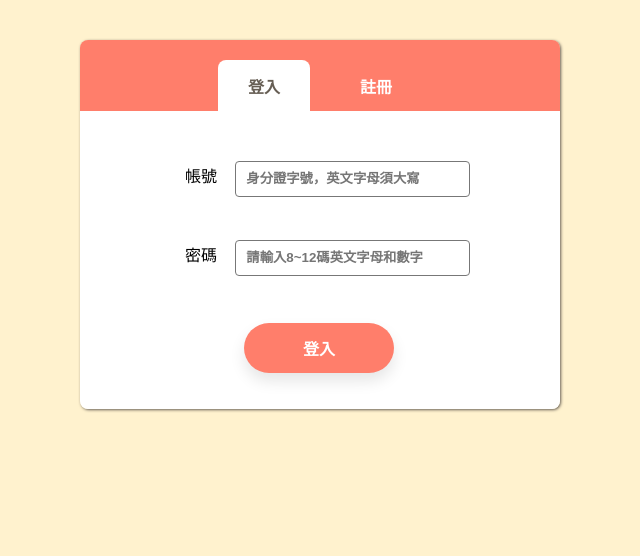
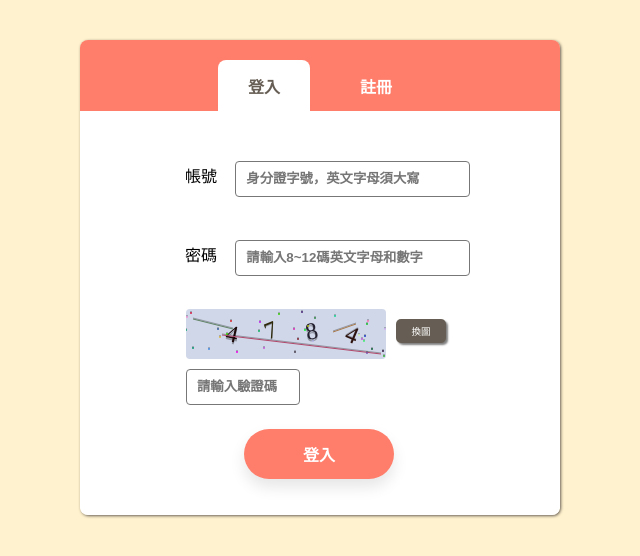
Before and after one commit to Shane360129/animal_adoption, a website: page pages/member/login.html in a window 1280 px wide. Shown: the whole page, without its empty margins (320-960 px from the left). Drawn offline with nearby package versions, Linux system fonts and the light colour scheme.

Commit message:
增加登入驗證碼

```diff
--- a/Js/views/member/login.js
+++ b/Js/views/member/login.js
@@ -41,10 +41,15 @@ pwdDOM.addEventListener("blur", () => {
     }
 })
 
+// 驗證碼欄位
+const validTextDOM = document.querySelector("#validText");
+
 loginBtnDOM.addEventListener("click", () => {
     // 若有欄位是空
-    if (memberIdDOM.value.trim() === "" || pwdDOM.value.trim() === "") {
-        return swal("注意!", "輸入資料錯誤", "error");
+    if (memberIdDOM.value.trim() === ""
+        || pwdDOM.value.trim() === ""
+        || validTextDOM.value.trim() === "") {
+        return swal("注意!", "有欄位未填寫", "error");
     }
 
     // location.href="/";
--- /dev/null
+++ b/Js/views/member/verifycode.js
@@ -0,0 +1,121 @@
+// 參考來源:
+// --- 數字圖形驗證 ---
+// https://www.facebook.com/x43x61x69/posts/2179043332232529 Code Review
+// https://mycode.gov.taipei/mycode 原站
+// https://www.itread01.com/content/1545027129.html 被參考的教學
+
+// 若沒有包在立即函式，options 能直接在 console 中被讀取與修改
+
+(function() {
+    // 換圖 function
+    function changePic() {
+        options.txt = randomNum(1000, 9999).toString();
+        helper = new writeAuthCode(options);
+        document.getElementById("validText").value = "";
+        document.getElementById("verifyAlert").innerText = "";
+    };
+
+    // 點擊登入按鈕後換圖
+    const loginBtnDOM = document.querySelector("#loginBtn");
+    loginBtnDOM.addEventListener("click", () => {
+        changePic()
+    });
+
+    // 點擊按鈕換圖
+    const btn = document.getElementById("reBtn");
+    btn.addEventListener("click", function() {
+        changePic()
+    });
+
+    // 輸入驗證文字
+    const text = document.getElementById("validText");
+    let isValid = false;
+    text.addEventListener("keyup", function() {
+       if (helper.validate(text.value)) {
+          document.getElementById("verifyAlert").innerText = "驗證碼正確";
+          document.getElementById("verifyAlert").style.color = "#665e54";
+          isValid = true;
+        //   console.log('驗證碼輸入正確');
+       } else {
+          document.getElementById("verifyAlert").innerText = "驗證碼錯誤";
+          document.getElementById("verifyAlert").style.color = "#ff7e6b";
+          isValid = false;
+       }
+    });
+
+    // --------------------------------------------------
+    /**驗證碼建構函式**/
+    let options = {
+        canvasId: "authCode",/**canvas的id*/
+        txt: (randomNum(1000, 9999)).toString(),/**傳入驗證碼內容*/
+        height: 50,/**驗證碼高度 */
+        width: 200,/**驗證碼寬度 */
+        fontColor1: 0,/**隨機生成字型顏色*/
+        fontColor2: 50,/**隨機生成字型顏色*/
+        bgColor1: 180,/**這個範圍的顏色作背景看起來清晰一些*/
+        bgColor2: 255,/**這個範圍的顏色作背景看起來清晰一些*/
+        fontStyle: "24px SimHei"
+    };
+
+    function writeAuthCode(options) {
+       this.options = options;
+       let canvas = document.getElementById(options.canvasId);
+       canvas.width = options.width || 300;
+       canvas.height = options.height || 150;
+       let ctx = canvas.getContext('2d');/**建立一個canvas物件*/
+       ctx.textBaseline = "middle";
+       ctx.fillStyle = randomColor(options.bgColor1, options.bgColor2);
+       ctx.fillRect(0, 0, options.width, options.height);
+       for (let i = 0; i < options.txt.length; i++) {
+          let txt = options.txt.charAt(i);/**讓每個字不一樣*/
+          ctx.font = options.fontStyle;
+          ctx.fillStyle = randomColor(options.fontColor1, options.fontColor2);
+          ctx.shadowOffsetY = randomNum(-3, 3);
+          ctx.shadowBlur = randomNum(-3, 3);
+          ctx.shadowColor = "rgba(0, 0, 0, 0.3)";
+          let x = options.width / (options.txt.length + 1) * (i + 1);
+          let y = options.height / 2;
+          let deg = randomNum(-30, 30);
+          /**設定旋轉角度和座標原點*/
+          ctx.translate(x, y);
+          ctx.rotate(deg * Math.PI / 180);
+          ctx.fillText(txt, 0, 0);
+          /**恢復旋轉角度和座標原點*/
+          ctx.rotate(-deg * Math.PI / 180);
+          ctx.translate(-x, -y);
+       }
+       /**1~4條隨機干擾線隨機出現*/
+       for (let j = 0; j < randomNum(1, 4); j++) {
+          ctx.strokeStyle = randomColor(40, 180);
+          ctx.beginPath();
+          ctx.moveTo(randomNum(0, options.width), randomNum(0, options.height));
+          ctx.lineTo(randomNum(0, options.width), randomNum(0, options.height));
+          ctx.stroke();
+       }
+       /**繪製干擾點*/
+       for (let k = 0; k < options.width / 6; k++) {
+          ctx.fillStyle = randomColor(0, 255);
+          ctx.beginPath();
+          ctx.arc(randomNum(0, options.width), randomNum(0, options.height), 1, 0, 2 * Math.PI);
+          ctx.fill();
+       }
+       this.validate = function(code) {
+          return this.options.txt === code;
+       };
+    }
+
+    /**隨機數字**/
+    function randomNum(min, max) {
+       return Math.floor(Math.random() * (max - min) + min);
+    }
+
+    /**隨機顏色**/
+    function randomColor(min, max) {
+       let r = randomNum(min, max);
+       let g = randomNum(min, max);
+       let b = randomNum(min, max);
+       return "rgb(" + r + "," + g + "," + b + ")";
+    }
+
+    let helper = new writeAuthCode(options);
+ })();
--- a/pages/member/login.html
+++ b/pages/member/login.html
@@ -36,7 +36,20 @@
                             </div>
                             <p class="alert-text" id="pwdAlertText"></p>
                         </div>
-                        <button type="button" id="loginBtn">登入</button>
+
+                        <div class="input-block">
+                            <div class="verify-pic">
+                                <canvas class="verify-canva" id="authCode"></canvas>
+                                <button type="button" class="verify-btn" id="reBtn">換圖</button>
+                            </div>
+                            <div class="verify-input">
+                                <input id="validText" type="text" placeholder="請輸入驗證碼" />
+                                <p id="verifyAlert"></p>
+                            </div>
+                            <!-- <span id=result style="color:red">結果</span> -->
+                        </div>
+
+                        <button class="submit-btn" type="button" id="loginBtn">登入</button>
                     </form>
                 </div>
             </div>
@@ -45,6 +58,7 @@
 
     <script src="https://unpkg.com/sweetalert/dist/sweetalert.min.js"></script>
     <script src="../../Js/views/member/login.js"></script>
+    <script src="../../Js/views/member/verifycode.js"></script>
 </body>
 </html>
 
--- a/stylesheet/member/_member.scss
+++ b/stylesheet/member/_member.scss
@@ -75,7 +75,70 @@
                         }
                     }
 
-                    button {
+                    .input-block {
+                        width: 60%;
+                        margin: 10px auto;
+                        text-align: center;
+
+                        .verify-pic {
+                            display: flex;
+                            padding-left: 10px;
+                            margin: 10px 0;
+
+                            .verify-canva {
+                                width: 200px;
+                                height: 50px;
+                                border-radius: 4px;
+                            }
+
+                            .verify-btn {
+                                width: 50px;
+                                height: fit-content;
+                                margin: 10px;
+                                padding: 5px;
+                                border-radius: 5px;
+                                background-color: #665e54;
+                                font-size: .6rem;
+                                transition: .3s;
+
+                                &:hover {
+                                    background-color: #777;
+                                }
+
+                                &:active {
+                                    scale: .95;
+                                }
+                            }
+                        }
+
+                        .verify-input {
+                            display: flex;
+                            padding-left: 10px;
+
+                            input {
+                                width: 100px;
+                                padding-left: 10px;
+                                line-height: 2rem;
+                                border: 1px solid #777;
+                                border-radius: 4px;
+                                color: #665e54;
+                                font-weight: 700;
+
+                                &:focus {
+                                    outline: none;
+                                    border: 1px solid #ffa69e;
+                                }
+                            }
+                            p {
+                                width: 80px;
+                                padding: 10px 0;
+                                font-size: .8rem;
+                            }
+                        }
+
+                    }
+
+                    .submit-btn {
                         width: 150px;
                         margin: 24px 164px 6px;
                         border: none;
```
Also changed, not shown: pages/member/register.html (+1 -1 lines), main.css, 1 other file.
